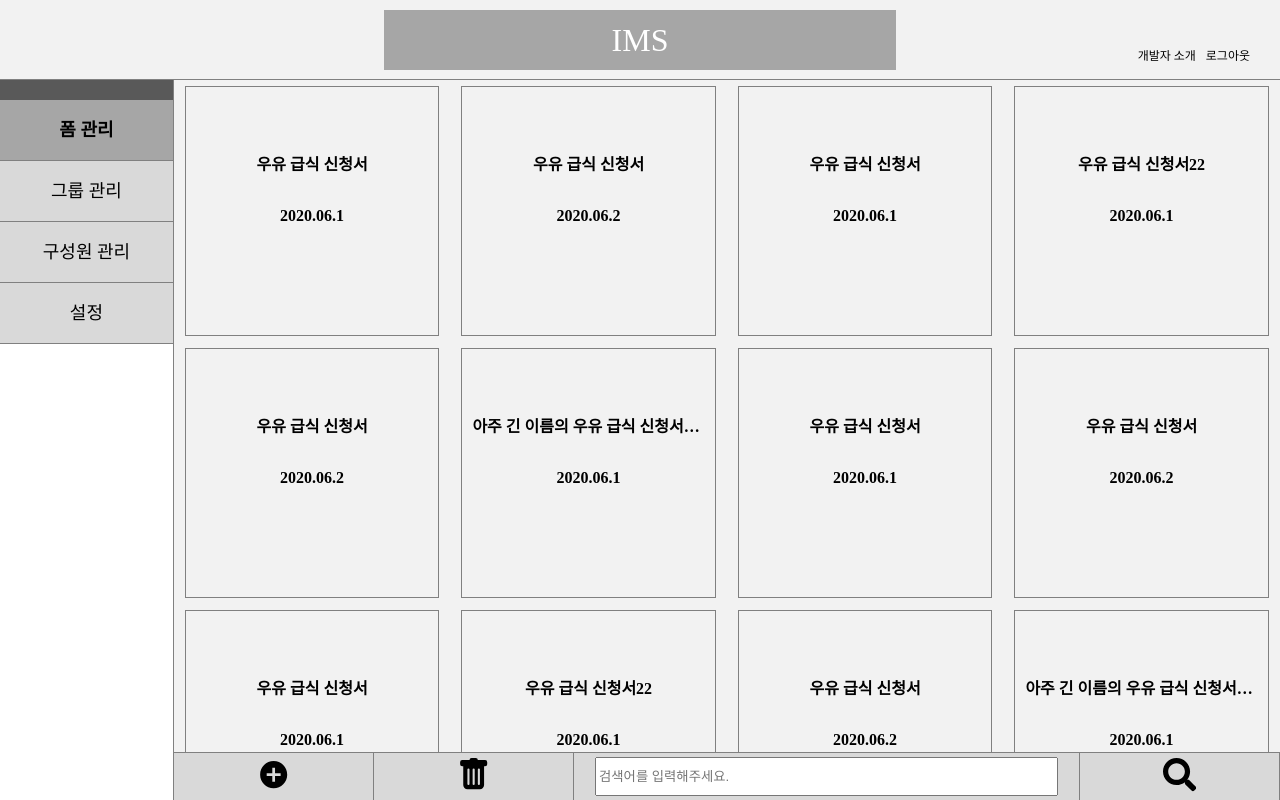
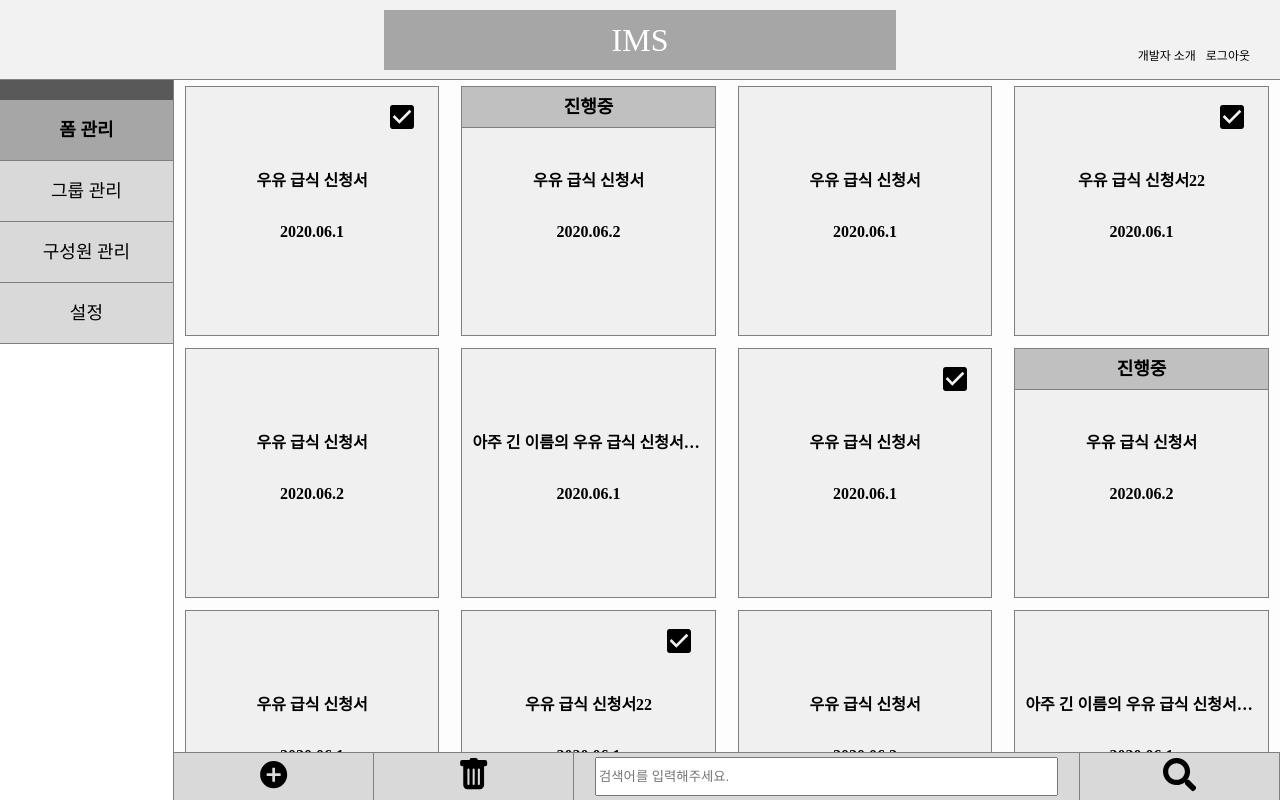
Before and after one commit to DSM-IMS/SkyBlue, a React (Create React App) app in the folder ims-client/: page /main/form in a window 1280 px wide. Built offline with nearby package versions, Linux system fonts and the light colour scheme.

Commit message:
[ADD] <FormItem.js> 폼 요소 UI 1차 완성

```diff
--- a/ims-client/src/components/main/form/formItem/FormItem.js
+++ b/ims-client/src/components/main/form/formItem/FormItem.js
@@ -1,11 +1,30 @@
 import React from 'react';
 import * as S from './styles';
+import { BsFillTrashFill } from 'react-icons/bs';
+import { MdCheckBox, MdCheckBoxOutlineBlank } from 'react-icons/md';
+import { FaPen } from 'react-icons/fa';
 
 const FormItem = (props) => {
 	const { id, title, date, ongoing, checked } = props.formItem;
 
 	return (
 		<S.Container>
+			{checked && !ongoing && <MdCheckBox />}
+			{ongoing ? (
+				<S.FormItemHeaderOngoing>진행중</S.FormItemHeaderOngoing>
+			) : (
+				<S.FormItemHeader>
+					<S.FormItemHeaderItem>
+						<FaPen />
+					</S.FormItemHeaderItem>
+					<S.FormItemHeaderItem>
+						<BsFillTrashFill />
+					</S.FormItemHeaderItem>
+					<S.FormItemHeaderItem>
+						{checked ? <MdCheckBox /> : <MdCheckBoxOutlineBlank />}
+					</S.FormItemHeaderItem>
+				</S.FormItemHeader>
+			)}
 			<S.FormItemTitle>{title}</S.FormItemTitle>
 			<S.FormItemDate>{date}</S.FormItemDate>
 		</S.Container>
--- a/ims-client/src/components/main/form/formItem/styles.js
+++ b/ims-client/src/components/main/form/formItem/styles.js
@@ -2,18 +2,37 @@ import styled from 'styled-components';
 
 export const Container = styled.div`
 	display: flex;
+	position: relative;
 	width: 23%;
 	height: 250px;
 	margin: 6px 1%;
+	background: #f0f0f0;
 	border: 1px solid gray;
 	box-sizing: border-box;
 	flex-direction: column;
+
+	transition: all 0.3s ease-in-out;
+
+	&:hover {
+		transform: scale(1.08);
+	}
+	&:hover > div {
+		display: flex;
+	}
+
+	& > svg {
+		position: absolute;
+		top: 14px;
+		right: 20px;
+		width: 2em;
+		height: 2em;
+	}
 `;
 
 export const FormItemTitle = styled.p`
 	width: calc(100% - 20px);
 	padding: 0 10px;
-	margin-top: 64px;
+	margin-top: 80px;
 	font-weight: bold;
 	text-align: center;
 	overflow: hidden;
@@ -24,3 +43,44 @@ export const FormItemTitle = styled.p`
 export const FormItemDate = styled(FormItemTitle)`
 	margin: 16px 0;
 `;
+
+export const FormItemHeader = styled.div`
+	display: none;
+	position: absolute;
+	width: 100%;
+	height: 60px;
+	border-bottom: 1px solid gray;
+`;
+
+export const FormItemHeaderItem = styled.div`
+	display: flex;
+	width: 100%;
+	height: 100%;
+	background: #c0c0c0;
+	border-right: 1px solid gray;
+	align-items: center;
+	justify-content: center;
+
+	transition: all 0.3s ease-in-out;
+
+	&:hover {
+		width: 120%;
+		cursor: pointer;
+	}
+
+	& > svg {
+		width: 2em;
+		height: 2em;
+	}
+`;
+
+export const FormItemHeaderOngoing = styled(FormItemHeader)`
+	display: flex;
+	height: 40px;
+	background: #c0c0c0;
+	justify-content: center;
+	text-align: center;
+	line-height: 40px;
+	font-size: 18px;
+	font-weight: bold;
+`;
--- a/ims-client/src/components/main/form/styles.js
+++ b/ims-client/src/components/main/form/styles.js
@@ -4,8 +4,10 @@ export const Container = styled.div`
 	display: flex;
 	width: 100%;
 	height: 100%;
-	background: #f2f2f2;
+	background: #fdfdfd;
 	flex-direction: column;
+
+	overflow: none;
 `;
 
 export const FormWrap = styled.div`
```
